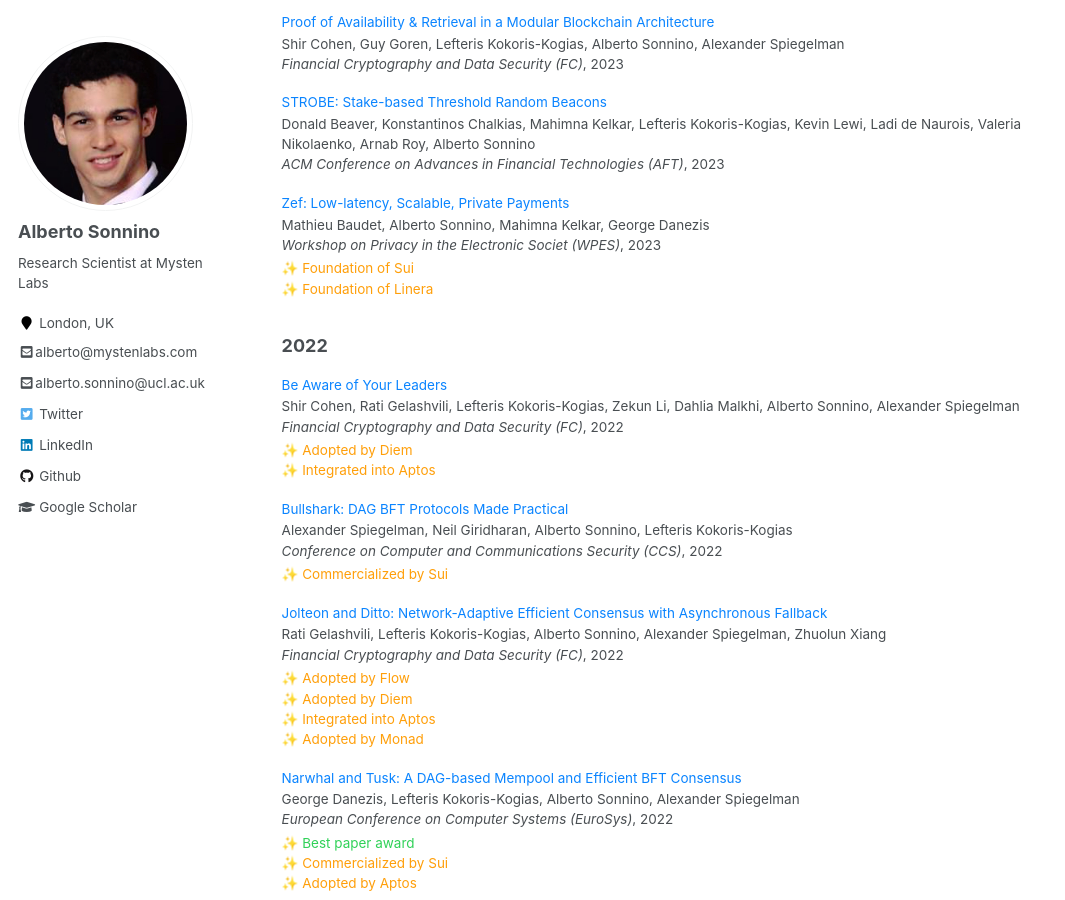
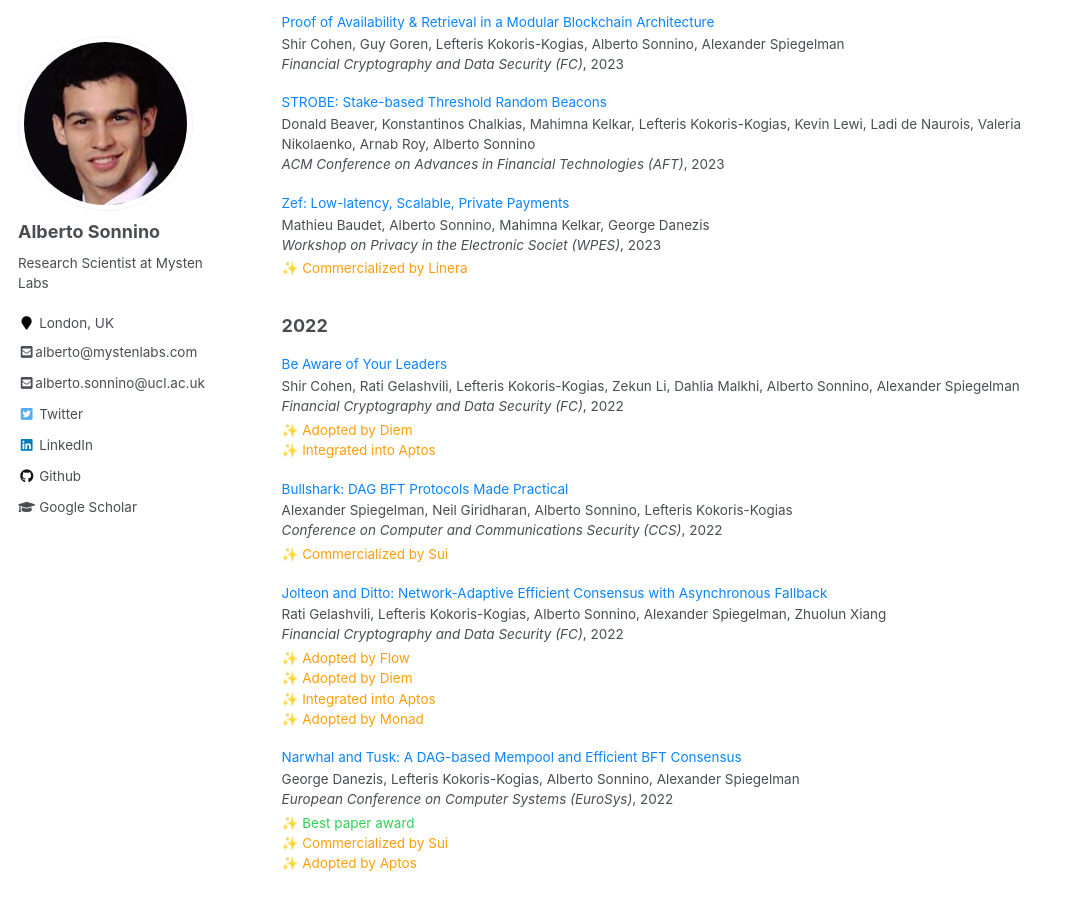
Before and after one commit to asonnino/asonnino.github.io, a Jekyll site: the page built from _pages/publications.md, in a window 1280 px wide and 900 px high, scrolled down 1163 px. Shown: the whole window, without its empty margins (0-1065 px from the left). Built offline with Jekyll 4.4.1, drawn with Linux system fonts in a browser that asks for light colours.

Commit message:
Update mysticeti

```diff
--- a/_data/papers.json
+++ b/_data/papers.json
@@ -279,7 +279,7 @@
     "venue": "Workshop on Privacy in the Electronic Societ (WPES)",
     "date": 2023,
     "filename": "zef.pdf",
-    "adoptions": ["Foundation of Sui", "Foundation of Linera"]
+    "adoptions": ["Commercialized by Linera"]
   },
   {
     "category": "report",
```
